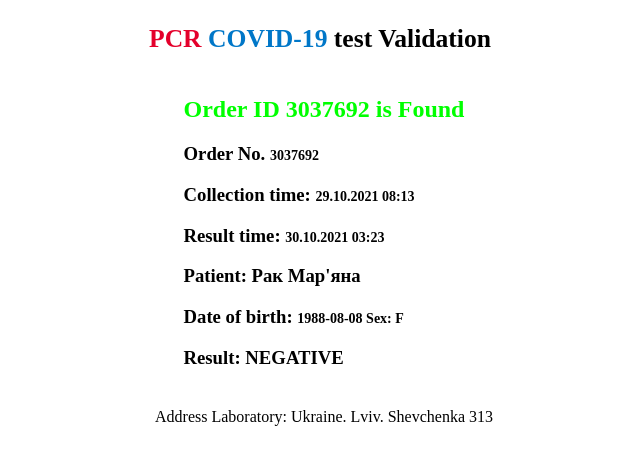
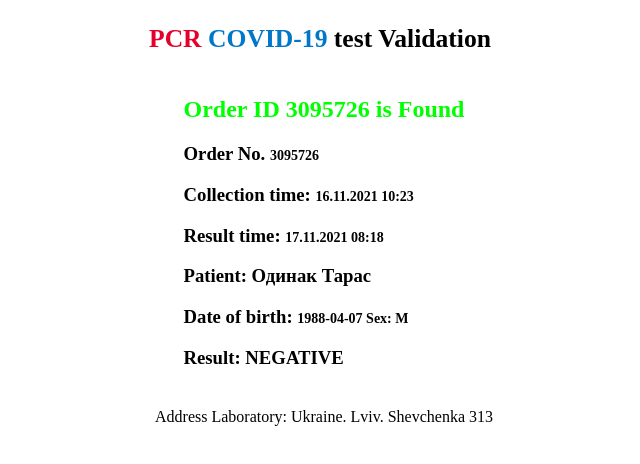
Before and after one commit to vadymchornyi98/escAvituk, a plain HTML site: page index.html in a window 1280 px wide. Shown: the part 198-662 px from the top of the page, without its empty margins (316-956 px from the left). Drawn offline with Linux system fonts and the light colour scheme; a web font is replaced by a local one.

Commit message:
Update index.html

```diff
--- a/index.html
+++ b/index.html
@@ -370,12 +370,12 @@
     </div>
 
     <div>
-        <h2 class="founded"><span>Order ID 3037692</span> is Found</h2>
-        <h3 class="foundText">Order No. <span>3037692 </span></h3>
-        <h3 class="foundText">Collection time: <span>  29.10.2021 08:13 </span></h3>
-        <h3 class="foundText">Result time: <span>30.10.2021 03:23</span></h3>
-        <h3>Patient: Рак Мар&#39;яна</h3>
-        <h3 class="foundText">Date of birth: <span>1988-08-08 Sex: F</span></h3>
+        <h2 class="founded"><span>Order ID 3095726</span> is Found</h2>
+        <h3 class="foundText">Order No. <span>3095726 </span></h3>
+        <h3 class="foundText">Collection time: <span>  16.11.2021 10:23 </span></h3>
+        <h3 class="foundText">Result time: <span>17.11.2021 08:18</span></h3>
+        <h3>Patient: Одинак Тарас</h3>
+        <h3 class="foundText">Date of birth: <span>1988-04-07 Sex: M</span></h3>
         <h3 class="foundText">Result:  NEGATIVE</h3>
     </div>
 
```
